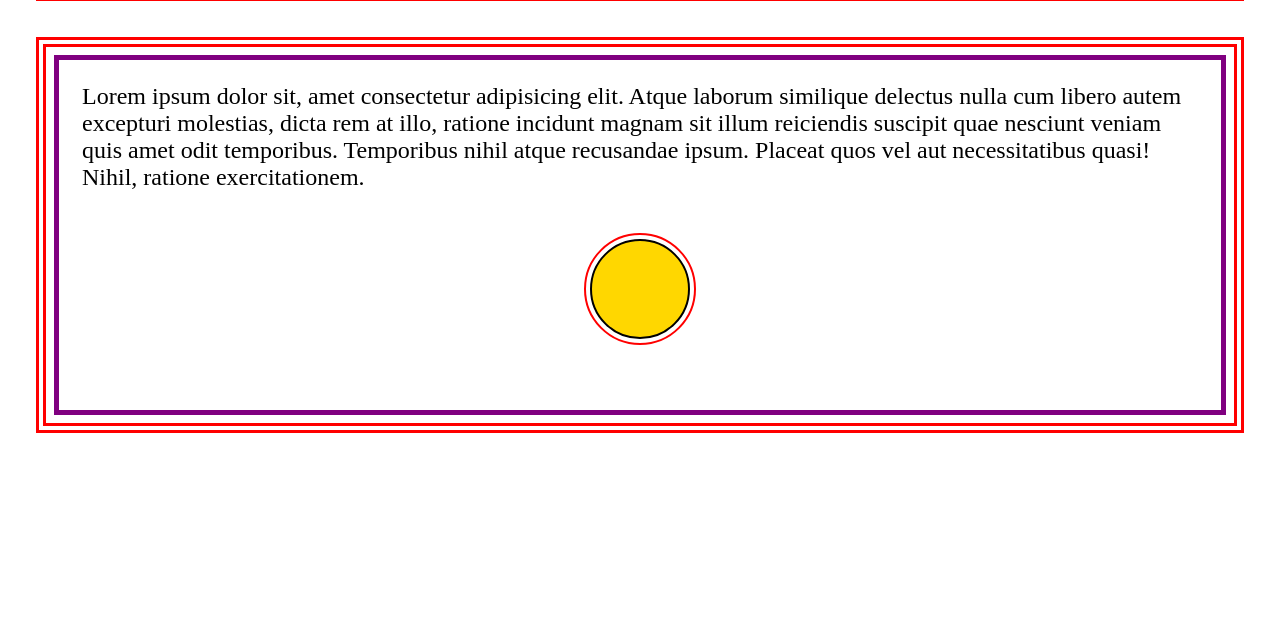
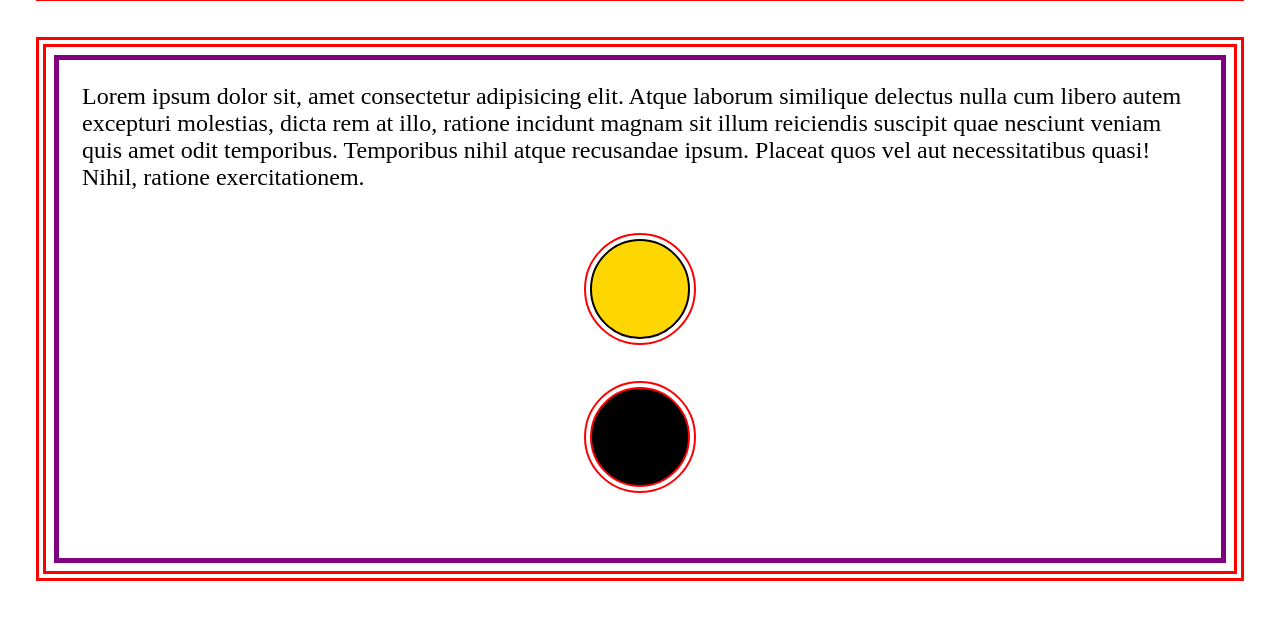
Before and after one commit to gaurav5677/CSS_FUn, a plain HTML site: page 05_Box_Model/index.html in a window 1280 px wide. Shown: the part 182-800 px from the top of the page. Drawn offline with Linux system fonts and the light colour scheme.

Commit message:
box_Model

```diff
--- a/05_Box_Model/index.html
+++ b/05_Box_Model/index.html
@@ -23,6 +23,7 @@
          necessitatibus quasi! Nihil, ratione exercitationem.
       </p>
       <div class="circle"></div>
+      <div class="cri"></div>
    </main>
 </body>
 
--- a/05_Box_Model/style.css
+++ b/05_Box_Model/style.css
@@ -30,3 +30,17 @@
 
   border-radius: 50px;
 }
+
+.cri{
+
+   margin: 3rem auto;
+   background-color: black;
+   width: 100px;
+   height: 100px;
+   border: 2px solid red;
+
+   outline: 2px solid red;
+
+   outline-offset: 0.25rem;
+   border-radius: 50px;
+}
```
